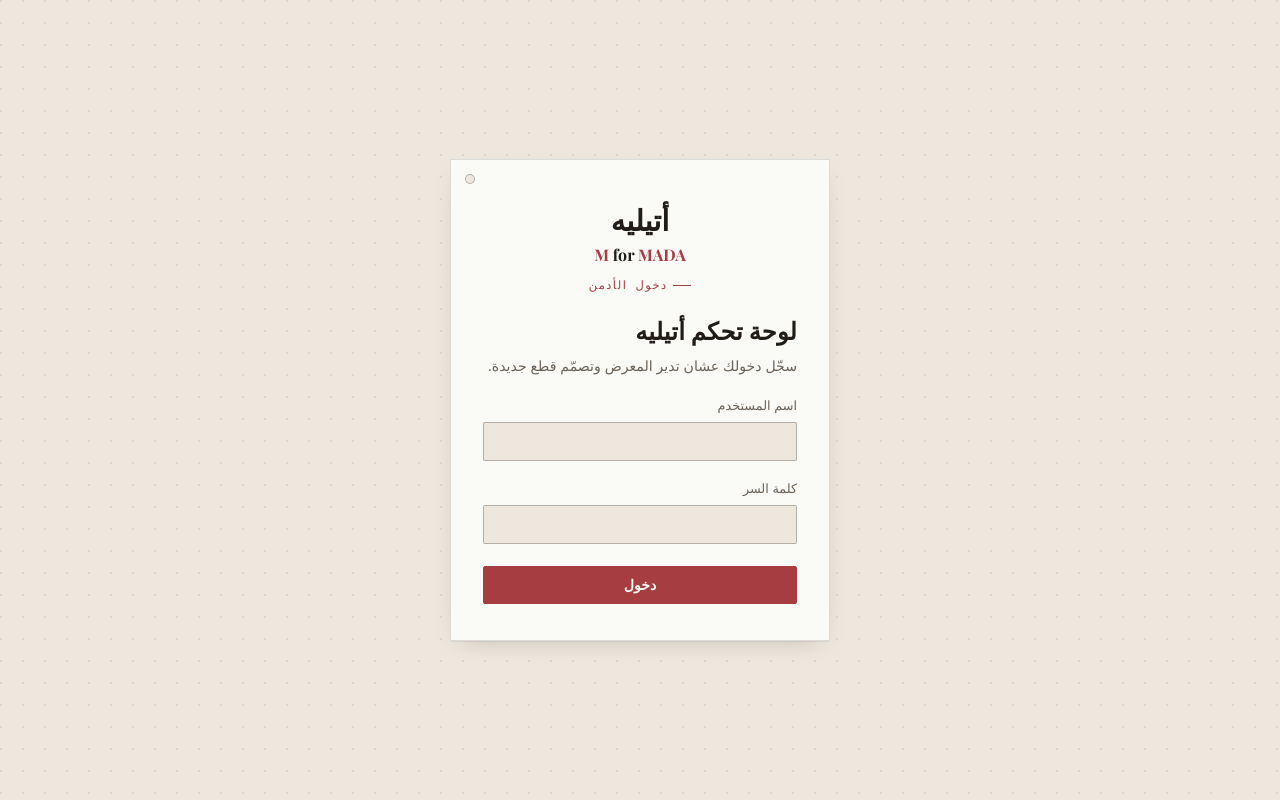
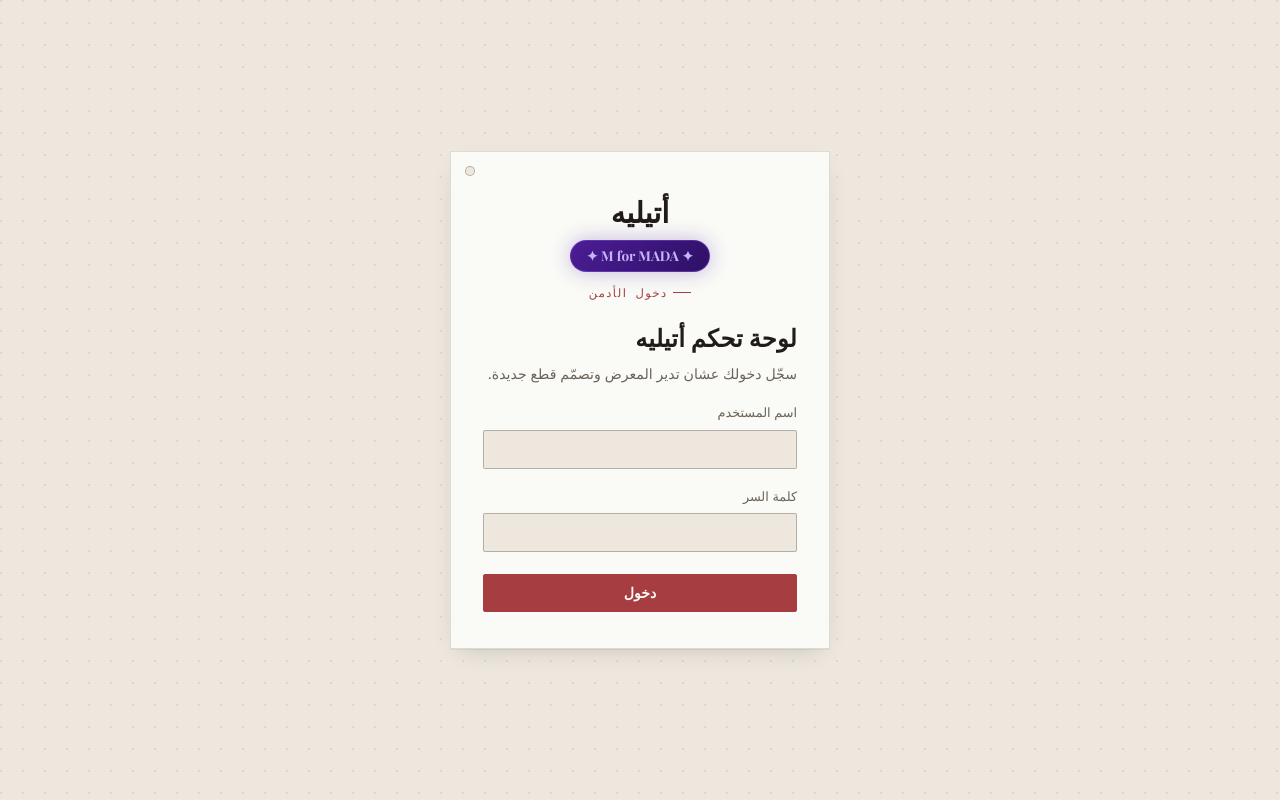
Before and after one commit to fake30201-star/design, a website: page public/admin/login.html in a window 1280 px wide. Drawn offline with nearby package versions, Linux system fonts and the light colour scheme.

Commit message:
Update login.html

```diff
--- a/public/admin/login.html
+++ b/public/admin/login.html
@@ -16,10 +16,10 @@
         أتيليه
       </div>
       <a href="https://protofile-sepia.vercel.app/" target="_blank"
-         style="text-decoration:none;font-family:'Playfair Display',serif;font-weight:700;font-size:1rem;color:var(--wine);">
-        M <span style="color:var(--ink);">for</span> MADA
+         style="display:inline-block;margin-top:6px;padding:4px 16px;background:linear-gradient(135deg,#4c1d95,#2e1065);border:1.5px solid rgba(139,92,246,0.4);border-radius:999px;color:#C4B5FD;text-decoration:none;font-family:'Playfair Display',serif;font-weight:700;font-size:0.85rem;box-shadow:0 0 20px rgba(76,29,149,0.3);transition:all 0.3s ease;">
+        ✦ M for MADA ✦
       </a>
-      <div class="eyebrow" style="justify-content:center;margin-top:8px;">دخول الأدمن</div>
+      <div class="eyebrow" style="justify-content:center;margin-top:12px;">دخول الأدمن</div>
     </div>
     <h1>لوحة تحكم أتيليه</h1>
     <p>سجّل دخولك عشان تدير المعرض وتصمّم قطع جديدة.</p>
```
